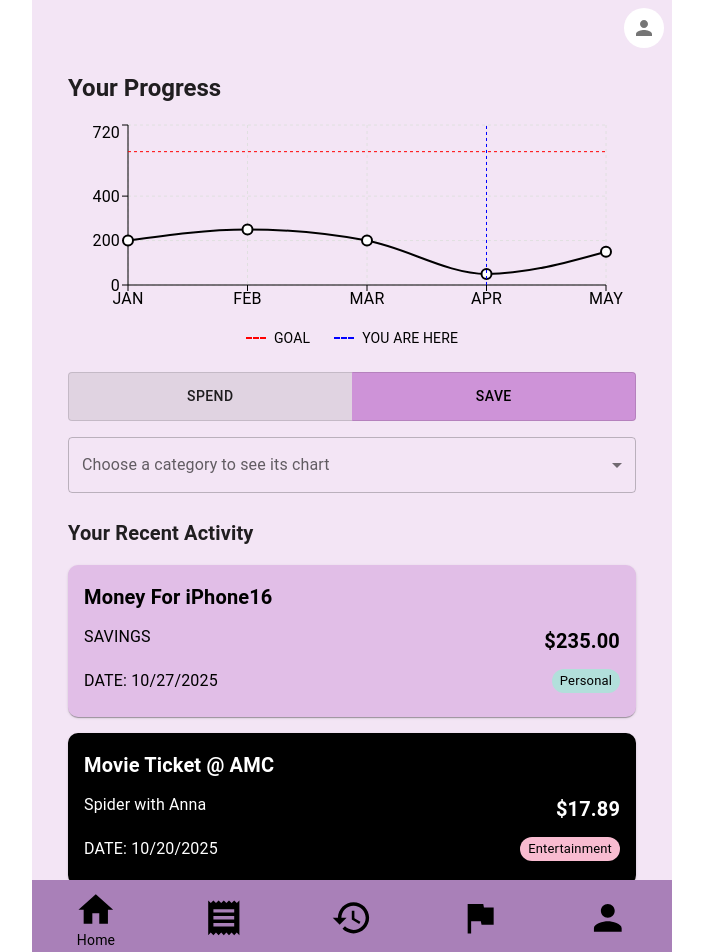
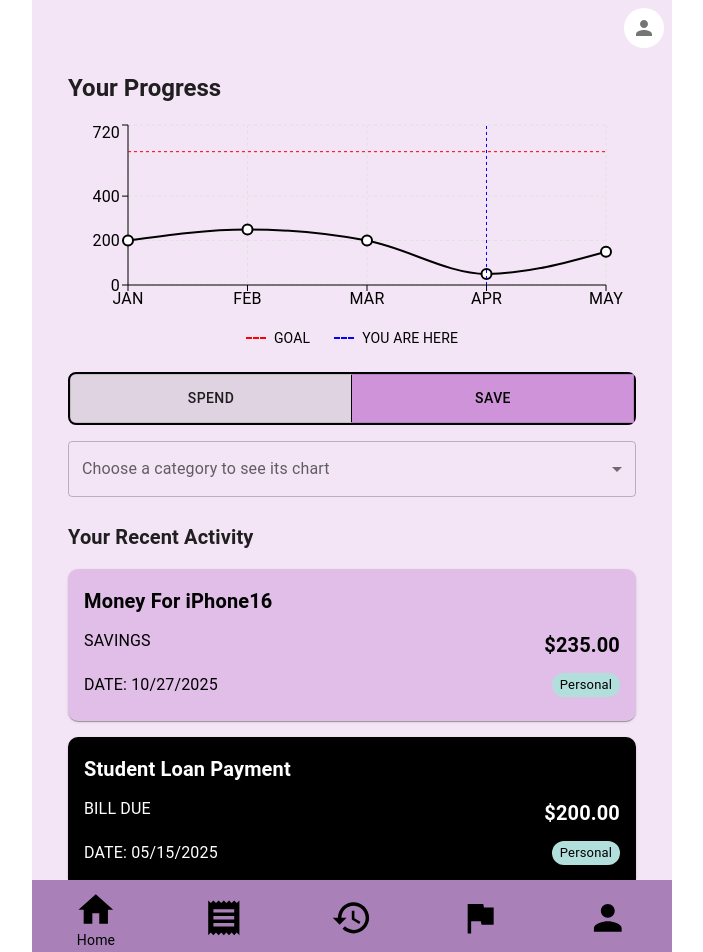
Before and after one commit to not-so-smart/budget-app, a React (Create React App) app: page / in a window 1280 px wide. Shown: the top 952 px of the page, without its empty margins (288-991 px from the left). Built offline with nearby package versions, Linux system fonts and the light colour scheme.

Commit message:
changed toggles

```diff
--- a/src/routes/Home.jsx
+++ b/src/routes/Home.jsx
@@ -144,6 +144,13 @@ const baseRecentActivity = [
     amount: '$235.00',
     goal: '$799.00',
     date: '10/27/2025',
+    category: 'personal',
+  },
+  {
+    title: 'Student Loan Payment',
+    type: 'BILL DUE',
+    amount: '$200.00',
+    date: '05/15/2025',
     category: 'personal',
   },
   {
@@ -330,11 +337,11 @@ export default function Home() {
 
       {/* Toggle between spending and saving */}
       <Box sx={{ mb: 3 }}>
-        <ToggleButtonGroup
+      <ToggleButtonGroup
           value={view}
           exclusive
           onChange={handleViewChange}
-          sx={{ mb: 2, width: '100%', justifyContent: 'center' }}
+          sx={{ mb: 2, width: '100%', justifyContent: 'center',  border: '2px solid #000', borderRadius: '8px',}}
         >
           <ToggleButton
             value="spend"
@@ -342,8 +349,11 @@ export default function Home() {
               flex: 1,
               bgcolor: view === 'spend' ? '#e0e0e0' : '#ce93d8',
               color: view === 'spend' ? '#ffffff' : '#000000',
+              borderRight: '2px solid #000',
+              borderRadius: 0,
               '&:hover': {
                 bgcolor: view === 'spend' ? '#ab47bc' : '#ce93d8',
+
               },
             }}
           >
@@ -355,14 +365,17 @@ export default function Home() {
               flex: 1,
               bgcolor: view === 'save' ? '#e0e0e0' : '#ce93d8',
               color: view === 'save' ? '#ffffff' : '#000000',
+              borderRadius: 0,
               '&:hover': {
                 bgcolor: view === 'save' ? '#ab47bc' : '#ce93d8',
+
               },
             }}
           >
             SAVE
           </ToggleButton>
         </ToggleButtonGroup>
+
 
         {/* Category dropdown */}
         <FormControl fullWidth>
```
